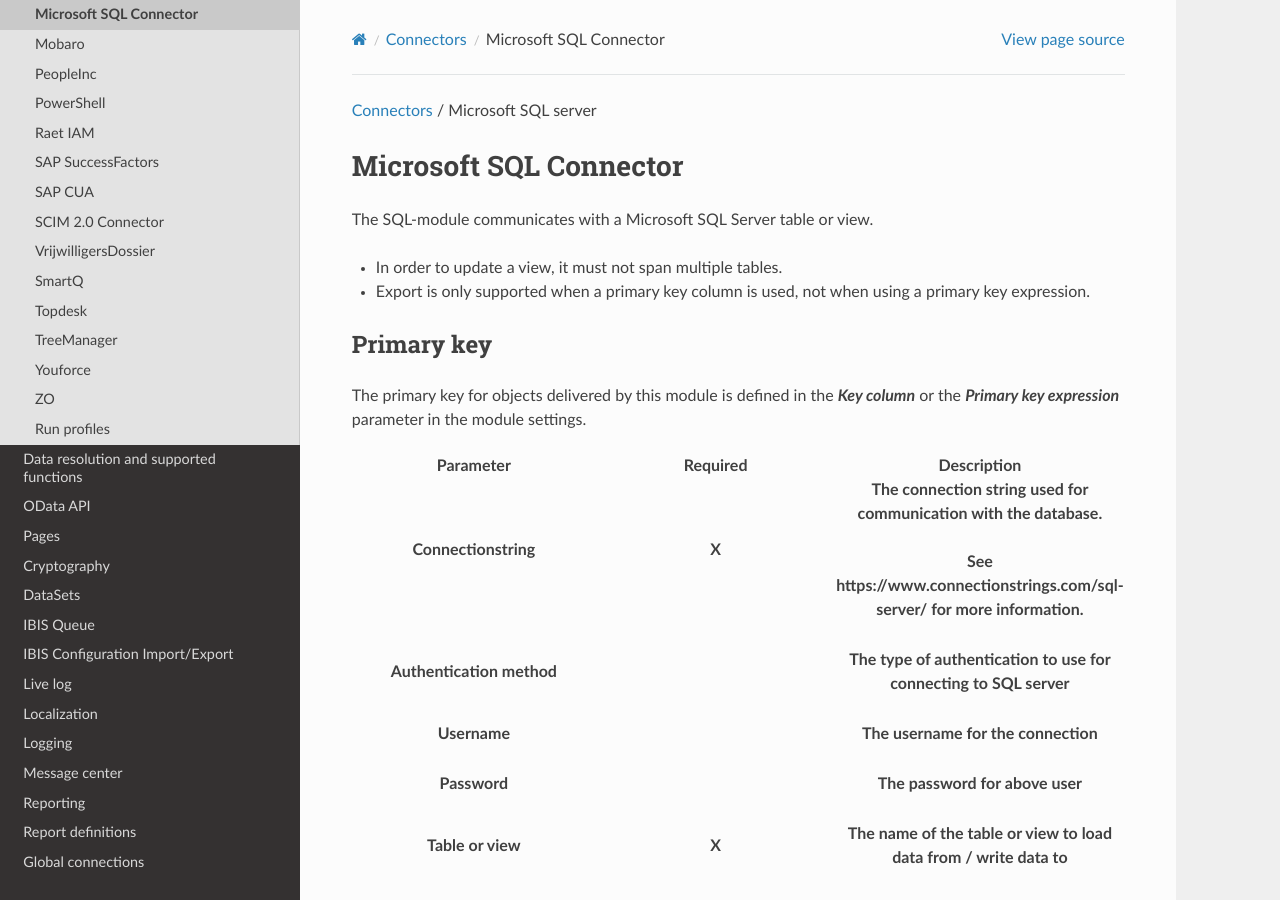
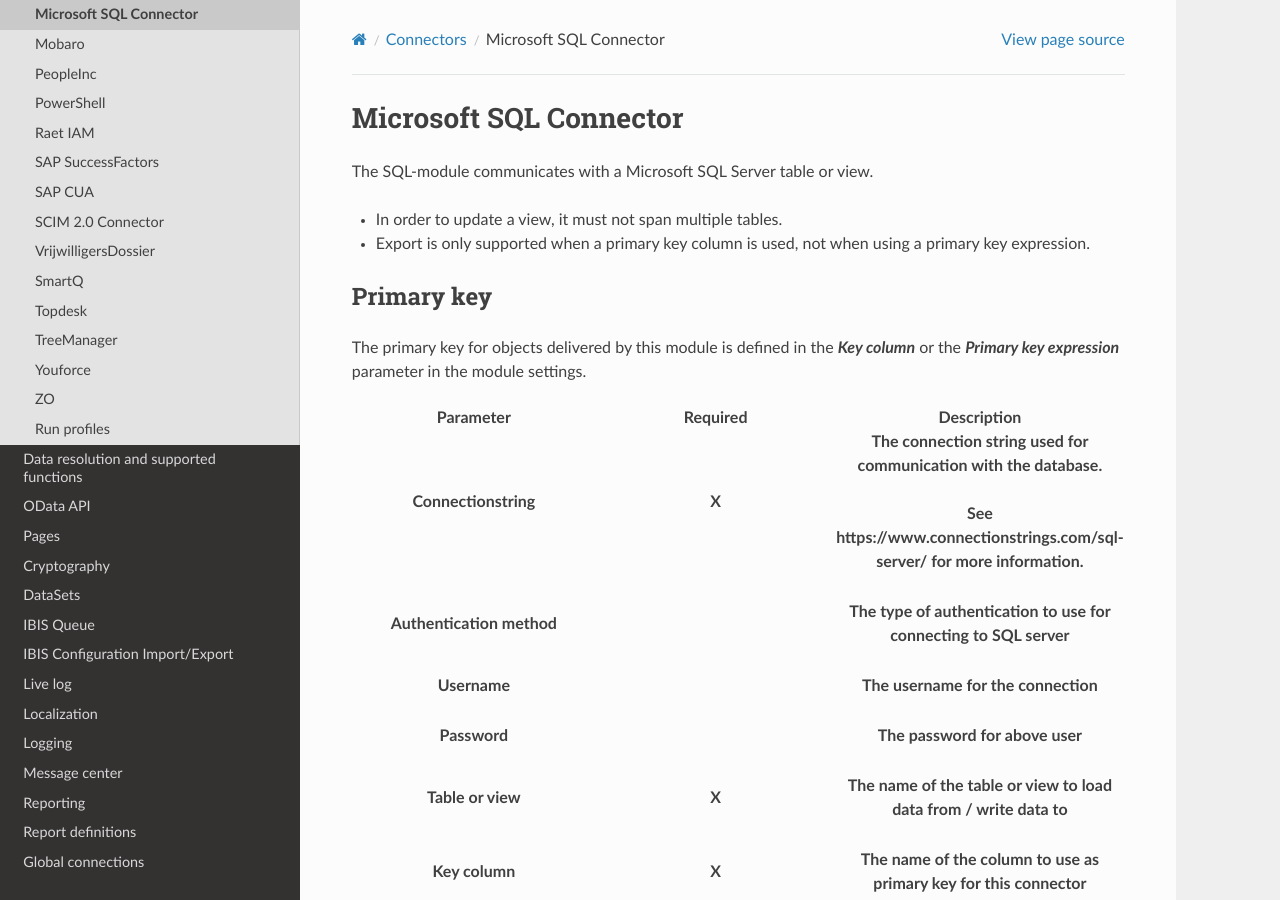
Before and after one commit to Raoulorlando/rtd-tutorial, a Sphinx documentation site: the page built from docs/source/Documentatie/Connector_MicrosoftSQLServer.md, in a window 1280 px wide and 900 px high. Built offline with Sphinx 7.4.7 and the Read the Docs theme 2.0.0, drawn with Linux system fonts in a browser that asks for light colours; nearby versions of some CDN libraries; some web fonts are replaced; library files that are not in the unit come from our copies; pages that are not in the unit, such as notebooks, are missing from menus.

Commit message:
Removed unnecessary routing at the top of the Connector_MicrosoftSQLServer

```diff
--- a/docs/source/Documentatie/Connector_MicrosoftSQLServer.md
+++ b/docs/source/Documentatie/Connector_MicrosoftSQLServer.md
@@ -1,6 +1,3 @@
-<a href="javascript:void(0)" class="help-trigger"
-data-helpkey="SysPage_Connector">Connectors</a> / Microsoft SQL server
-
 # Microsoft SQL Connector
 
 The SQL-module communicates with a Microsoft SQL Server table or view.
```
